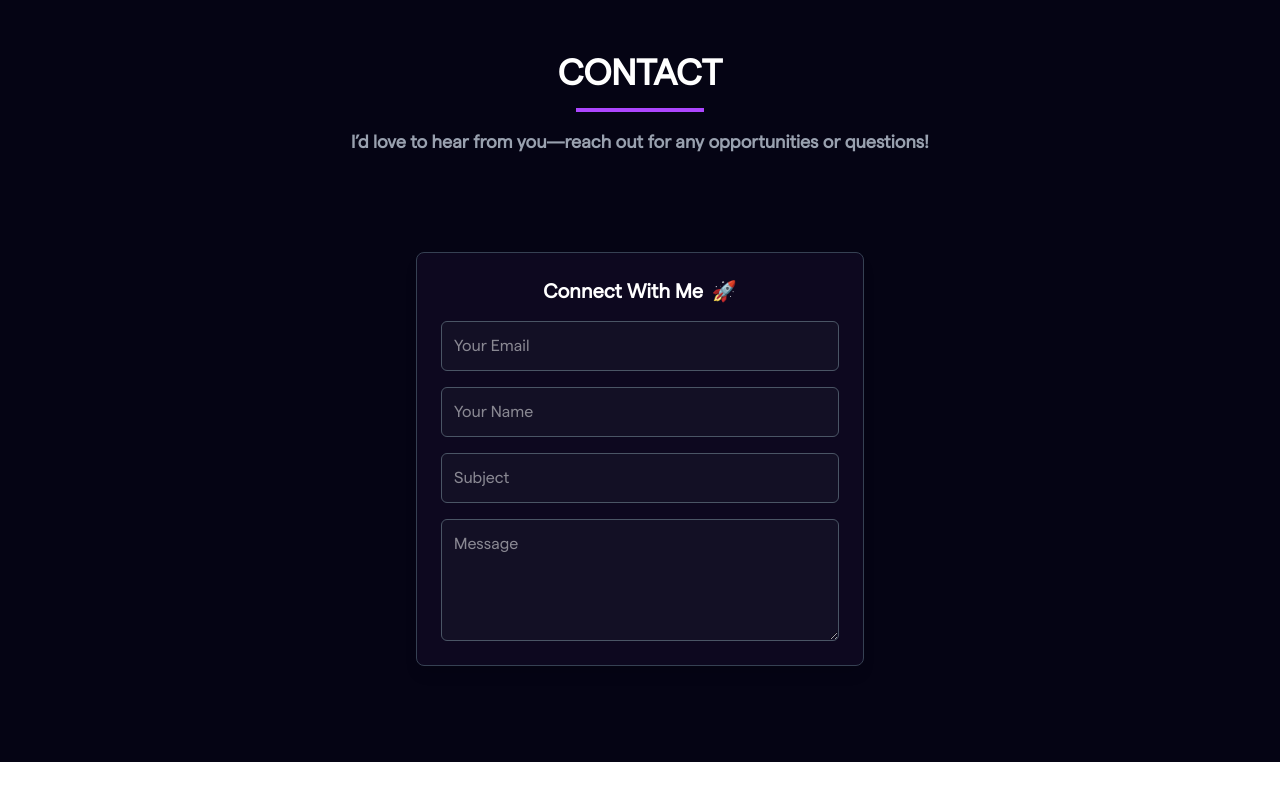
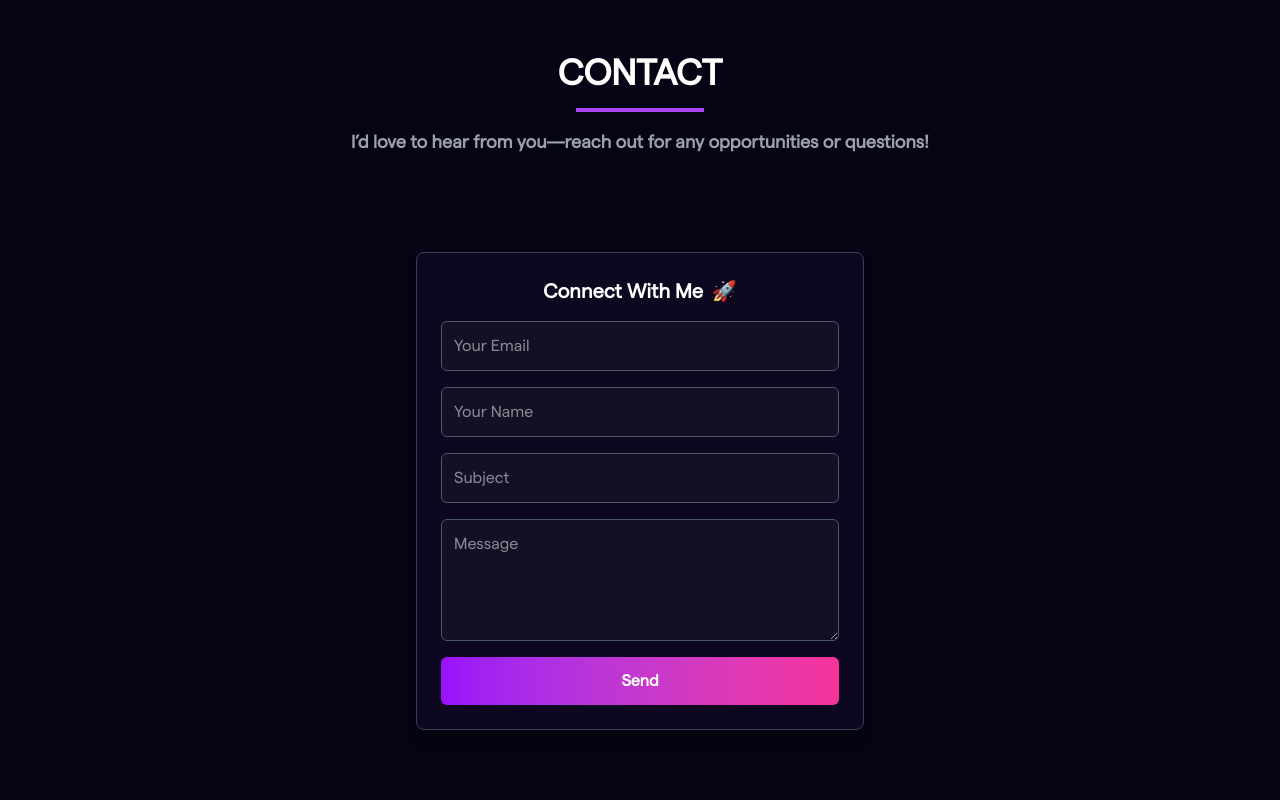
Before and after one commit to raut-abhishek/Portfolio_WebApp, a React (Vite) app: page / in a window 1280 px wide. Shown: the part 2902-3702 px from the top of the page. Before the commit the page ends 3664 px from the top, so only its background shows below. Built offline with nearby package versions, Linux system fonts and the light colour scheme.

Commit message:
Designed Contact component

```diff
--- a/src/components/Contact/Contact.jsx
+++ b/src/components/Contact/Contact.jsx
@@ -99,7 +99,13 @@ const Contact = () => {
             className="w-full p-3 rounded-md bg-[#131025] text-white border border-gray-600 focus:outline-none focus:border-purple-500"
             />
 
-
+            {/* Send Button */}
+            <button
+            type="submit"
+            className="w-full bg-gradient-to-r from-purple-600 to-pink-500 py-3 text-white font-semibold rounded-md hover:opacity-90 transition"
+            >
+                Send
+            </button>
         </form>
       </div>
 
```
